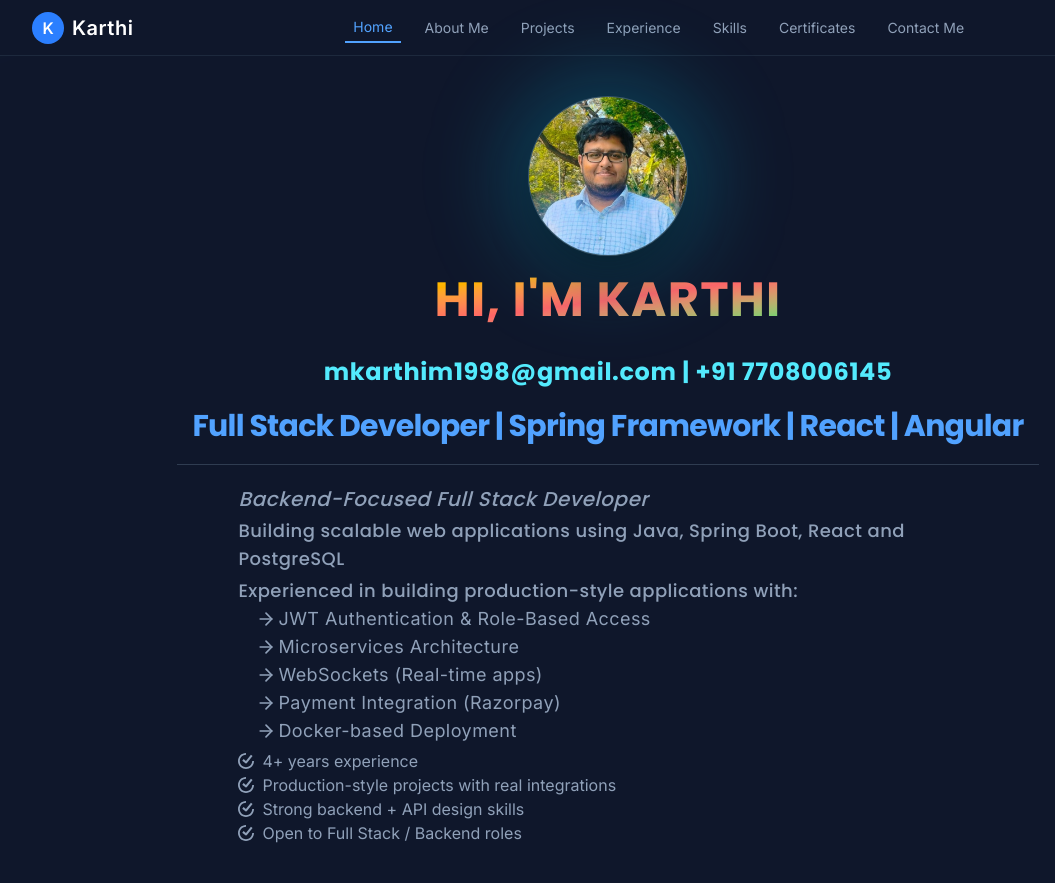
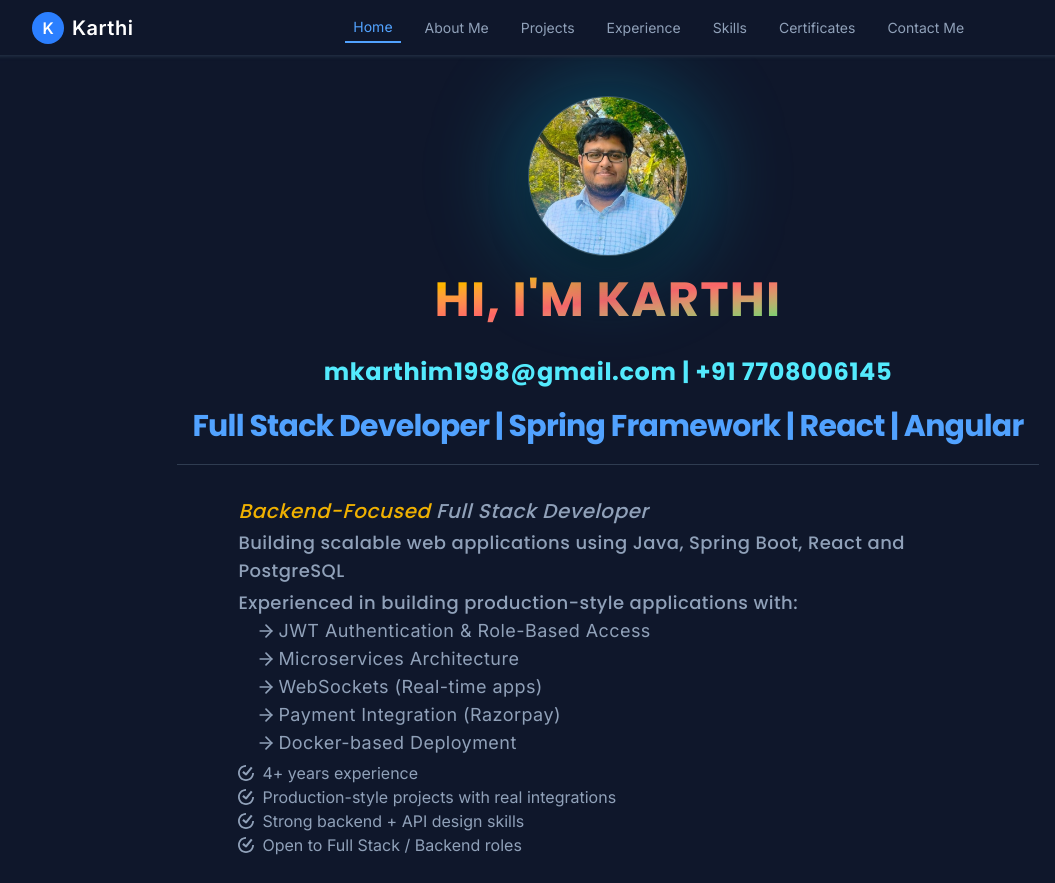
Before and after one commit to karthi-mr/my-portfolio, a React (Vite) app: page /home in a window 1280 px wide. Shown: the top 883 px of the page, without its empty margins (32-1087 px from the left). Built offline with nearby package versions, Linux system fonts and the light colour scheme.

Commit message:
fixed navbar issue and home page

```diff
--- a/src/App.tsx
+++ b/src/App.tsx
@@ -9,12 +9,14 @@ import Experience from "./pages/Experience.tsx";
 import Projects from "./pages/Projects.tsx";
 import CursorHighlight from "./pages/CursorHighlight.tsx";
 import Certificates from "./pages/Certificates.tsx";
+import ScrollToTop from "./utils/ScrollToTop.tsx";
 
 function App(): ReactElement {
   return (
     <>
       <CursorHighlight />
       <BrowserRouter>
+        <ScrollToTop />
         <Routes>
           <Route path="*" element={<Navigate to="/home" replace />} />
           <Route path="/home" element={<Layout><Home /></Layout>} />
--- a/src/pages/About.tsx
+++ b/src/pages/About.tsx
@@ -60,7 +60,7 @@ function About(): ReactElement {
       </div>
 
       {/* divider */}
-      <div className="w-full flex justify-center py-3">
+      <div className="w-full flex justify-center py-3 my-3">
         <hr className="w-4/5 border-b border-slate-600/40" />
       </div>
 
@@ -100,7 +100,7 @@ function About(): ReactElement {
       </div>
 
       {/* divider */}
-      <div className="w-full flex justify-center py-3">
+      <div className="w-full flex justify-center py-3 my-3">
         <hr className="w-4/5 border-b border-slate-600/40" />
       </div>
 
--- a/src/pages/Home.tsx
+++ b/src/pages/Home.tsx
@@ -51,9 +51,11 @@ function Home(): ReactElement {
         </div>
 
         {/* short summary */}
-        <div className="py-3 md:py-5 w-[90%] md:w-[60%] flex flex-col text-slate-400 gap-1">
+        <div className="py-3 md:py-5 w-[90%] md:w-[60%] flex flex-col text-slate-400 gap-1 my-3">
           {/* improving points */}
-          <h2 className="text-md md:text-xl font-normal tracking-wide italic">Backend-Focused Full Stack Developer</h2>
+          <h2 className="text-md md:text-xl font-normal tracking-wide italic">
+            <span className="text-yellow-500">Backend-Focused</span> Full Stack Developer
+          </h2>
           <h3 className="text-sm md:text-lg font-normal tracking-wide">
             Building scalable web applications using Java, Spring Boot, React and PostgreSQL
           </h3>
--- a/src/pages/Navbar.tsx
+++ b/src/pages/Navbar.tsx
@@ -42,7 +42,7 @@ function Navbar(): ReactElement {
   return (
     <>
       {/* navbar for medium screens */}
-      <nav className="w-full h-14 flex justify-center items-center bg-slate-900 border-b border-slate-800 fixed">
+      <nav className="w-full h-14 flex justify-center items-center bg-slate-900 border-b border-slate-800 fixed z-50 shadow-none md:shadow-sm shadow-slate-800">
         <div className="w-[90%] h-full flex justify-between items-center">
           {/* header icon */}
           <div>
--- /dev/null
+++ b/src/utils/ScrollToTop.tsx
@@ -0,0 +1,18 @@
+import { useEffect, type ReactElement } from "react";
+import { useLocation } from "react-router-dom";
+
+function ScrollToTop(): ReactElement | null {
+  const { pathname } = useLocation();
+
+  useEffect(() => {
+    window.scrollTo({
+      top: 0,
+      left: 0,
+      behavior: 'smooth'
+    });
+  }, [pathname]);
+
+  return null;
+}
+
+export default ScrollToTop;
```
